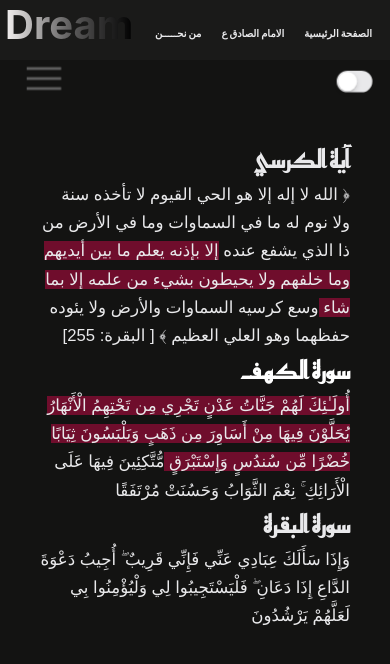
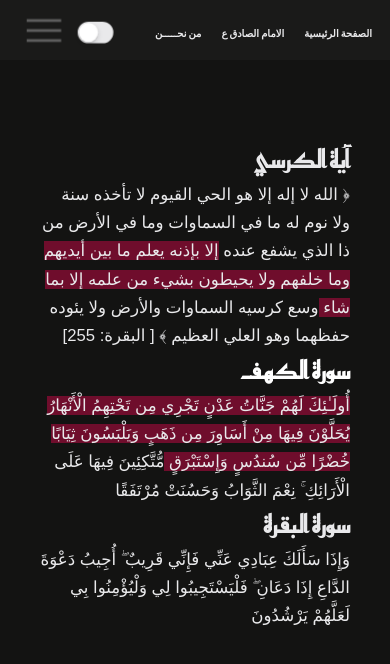
Before and after one commit to elmosuy/firstproject, a Next.js app: page / in a window 390 px wide. Shown: the top 664 px of the page. Built offline with nearby package versions, Linux system fonts and the light colour scheme; a web font is replaced by a local one.

Commit message:
Add files via upload

```diff
--- a/styles/globals.css
+++ b/styles/globals.css
@@ -540,20 +540,18 @@ cursor: pointer;
 /* searcher */
 .searcher{
   position: fixed;
-  right: 36px;
-  top: 80px;
   text-align: right;
   padding-left: 30px;
   height: 70vh;
   z-index: 2000;
-  background-color: rgb(7, 4, 4);
+  background-color: rgb(18, 18, 18);
   overflow-y: scroll;
   top: 100px;
-  width: 170px;
+  width: 230px;
+  box-shadow: 0 0 20px ;
   height: 30vh;
   display: none;
-  border-bottom-left-radius: 40px;
-  border-bottom-right-radius: 40px;
+
 }
 
 .searcher::-webkit-scrollbar{
@@ -684,8 +682,8 @@ cursor: pointer;
   }
   .header .container{
      position: fixed;
-     top: 66px;
-     right: 10px;
+     top: 17px;
+     left:70px;
      transform: scale(.7);
   }
   .show-letters{
@@ -695,7 +693,7 @@ cursor: pointer;
   .bouger-menu{
     position: fixed;
     z-index: 1202;
-    top: 68px;
+    top: 20px;
     color: #5d5d5d;
     left: 35px;
     font-weight: 500;
@@ -786,6 +784,11 @@ cursor: pointer;
     top: 400px;
 
   }
+  .header h1{
+
+    display: none;
+
+  }
 
 }
 @media only screen and (max-width:557px){
@@ -822,6 +825,8 @@ cursor: pointer;
   }
   .textindex div h2{
     font-size: larger;
+    width: 100%;
+
   }
   .textindex div p{
     font-size: smaller;
@@ -835,6 +840,7 @@ cursor: pointer;
   position: absolute;
   left: 5px;
   top: 0px;
+  display: none;
 
 }
   .texts .text{
```
